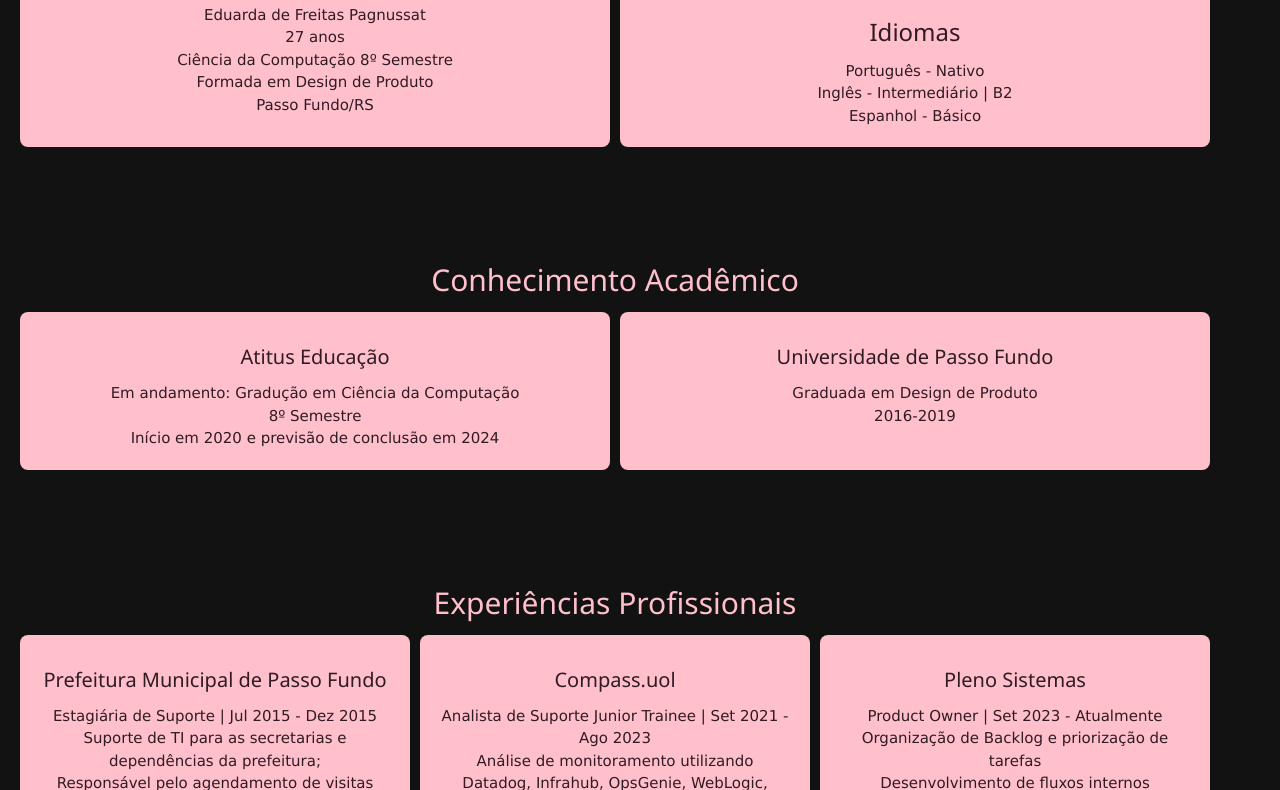
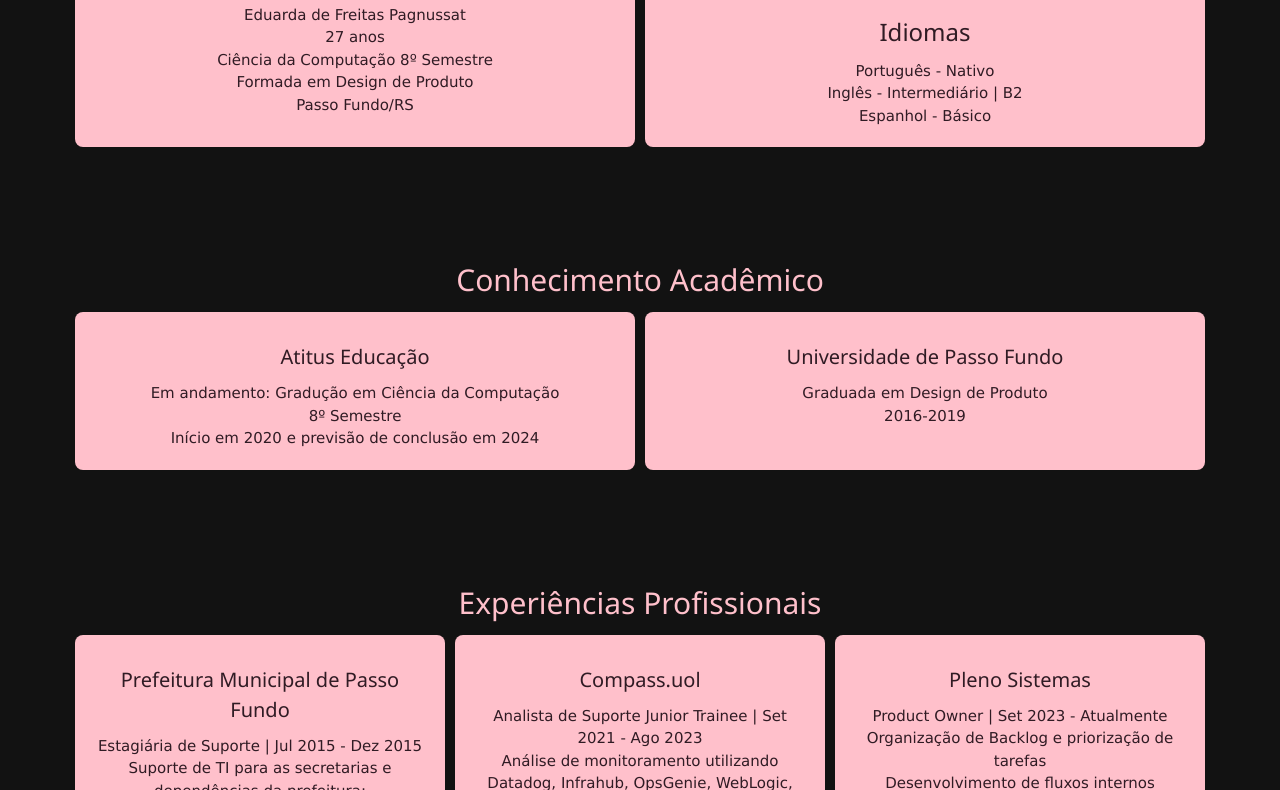
Before and after one commit to eduardapagnussat/sobreeduardapagnussat, a plain HTML site: page index.html in a window 1280 px wide. Shown: the part 747-1537 px from the top of the page. Drawn offline with nearby package versions, Linux system fonts and the light colour scheme.

Commit message:
Update style.css

```diff
--- a/style.css
+++ b/style.css
@@ -10,8 +10,8 @@ body {
     color: #ffffff;
     font-family: "Poppins", sans-serif;
     line-height: 1.6;
-    paddinf-left: 50px;
-    padding-right: 50px;
+    padding-left: 55px;
+    padding-right: 55px;
 }
 
 header {
```
